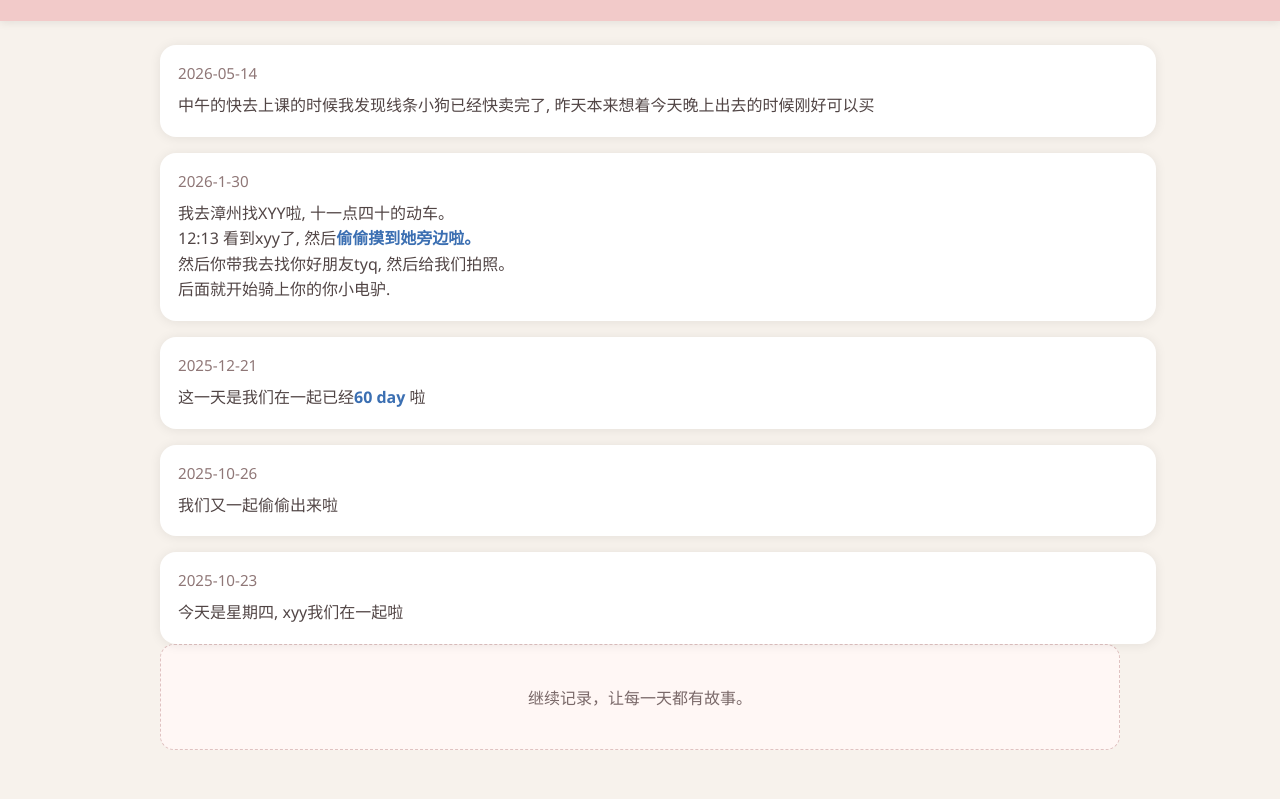
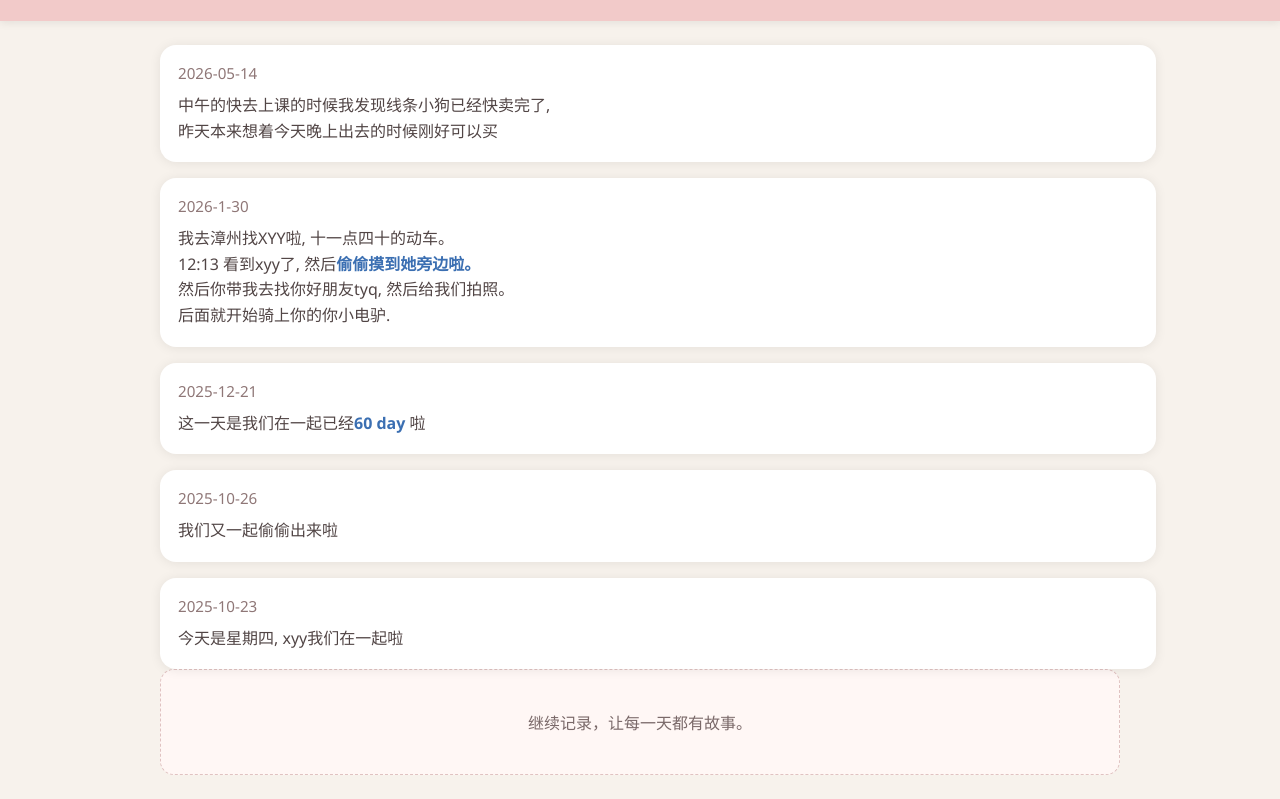
Before and after one commit to GCLgaici/xyy_commemorate, a plain HTML site: page index.html in a window 1280 px wide. Shown: the part 105-904 px from the top of the page. Before the commit the page ends 879 px from the top, so only its background shows below. Drawn offline with Linux system fonts and the light colour scheme.

Commit message:
Update index.html

```diff
--- a/index.html
+++ b/index.html
@@ -29,7 +29,8 @@
     <div class="card-grid">
       <article class="card">
         <div class="date">2026-05-14</div>
-        <p>中午的快去上课的时候我发现线条小狗已经快卖完了, 昨天本来想着今天晚上出去的时候刚好可以买</p>
+        <p>中午的快去上课的时候我发现线条小狗已经快卖完了, </p>
+        <p>昨天本来想着今天晚上出去的时候刚好可以买</p>
       </article>
       <article class="card">
         <div class="date">2026-1-30</div>
```
